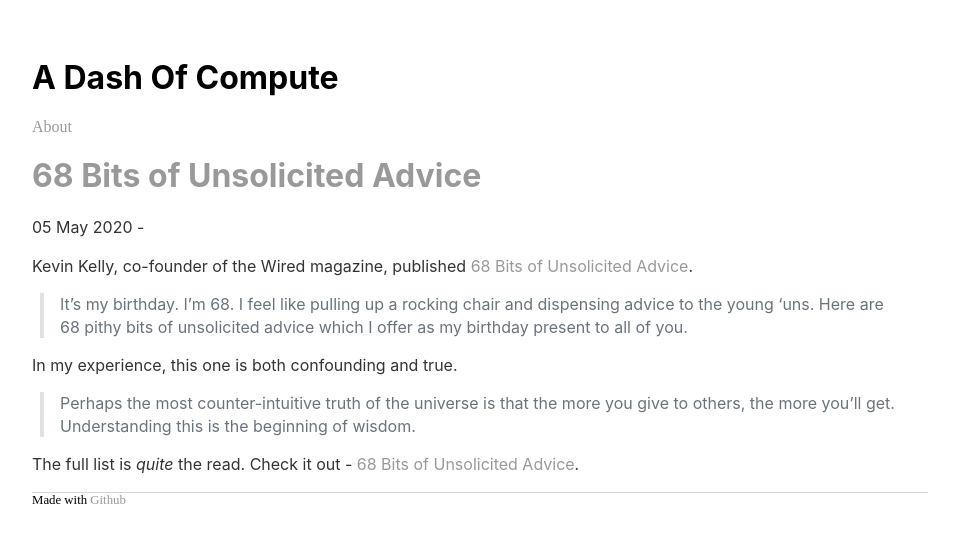
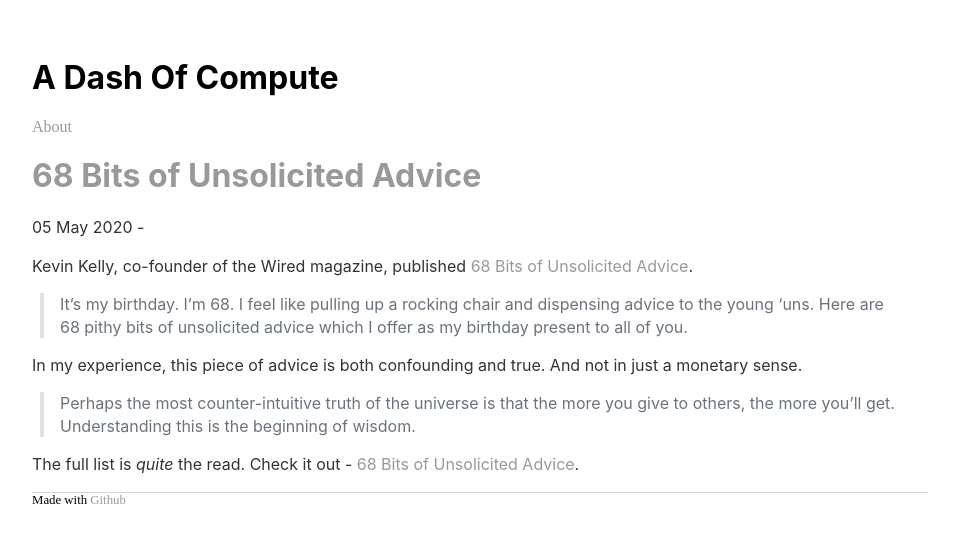
Before and after one commit to sautee/sautee.github.io, a Jekyll site: the page built from _posts/2020-05-05-kkadvice.md, in a window 1280 px wide. Shown: the top 543 px of the page, without its empty margins (160-1119 px from the left). Built offline with Jekyll 4.4.1, drawn with Linux system fonts in a browser that asks for light colours; nearby versions of some CDN libraries; library files that are not in the unit come from our copies.

Commit message:
Update 2020-05-05-kkadvice.md

```diff
--- a/_posts/2020-05-05-kkadvice.md
+++ b/_posts/2020-05-05-kkadvice.md
@@ -8,7 +8,7 @@
 
 > It’s my birthday. I’m 68. I feel like pulling up a rocking chair and dispensing advice to the young ‘uns. Here are 68 pithy bits of unsolicited advice which I offer as my birthday present to all of you.
 
-In my experience, this one is both confounding and true.
+In my experience, this piece of advice is both confounding and true. And not in just a monetary sense.
 
 > Perhaps the most counter-intuitive truth of the universe is that the more you give to others, the more you’ll get. Understanding this is the beginning of wisdom.
 
```
